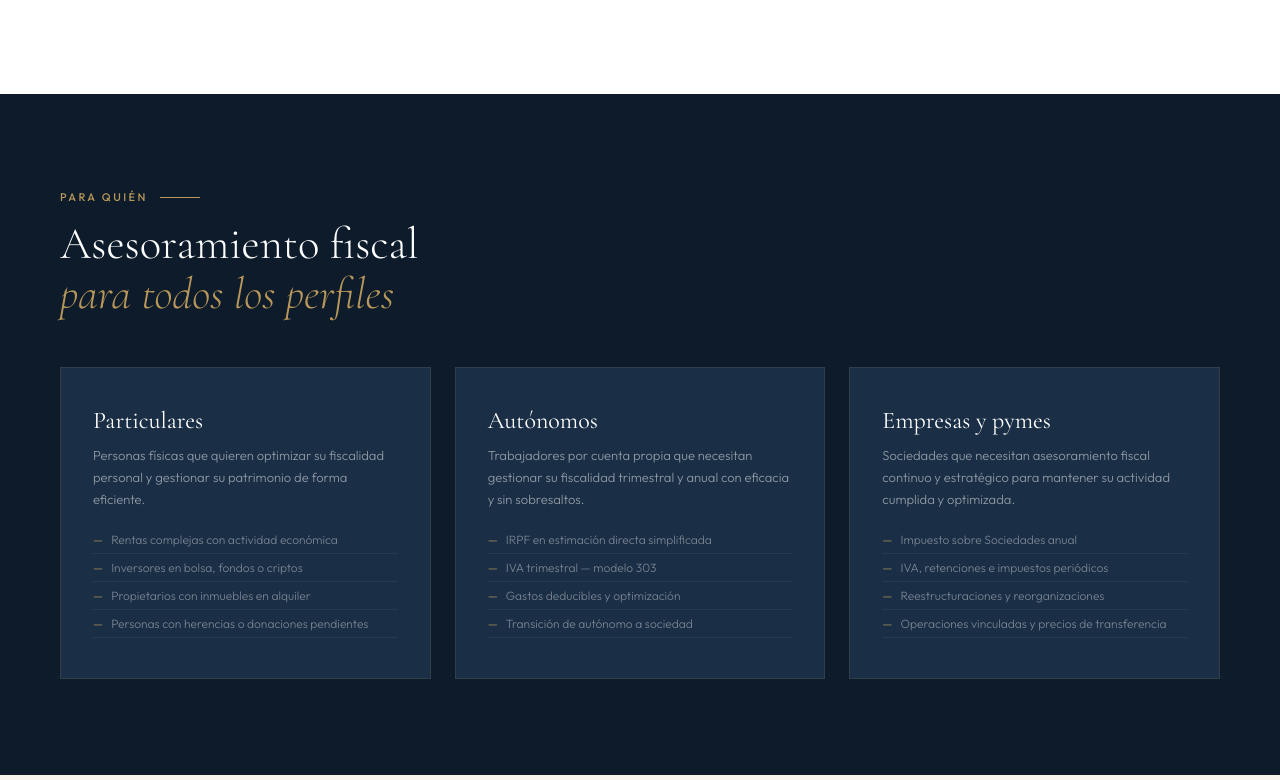
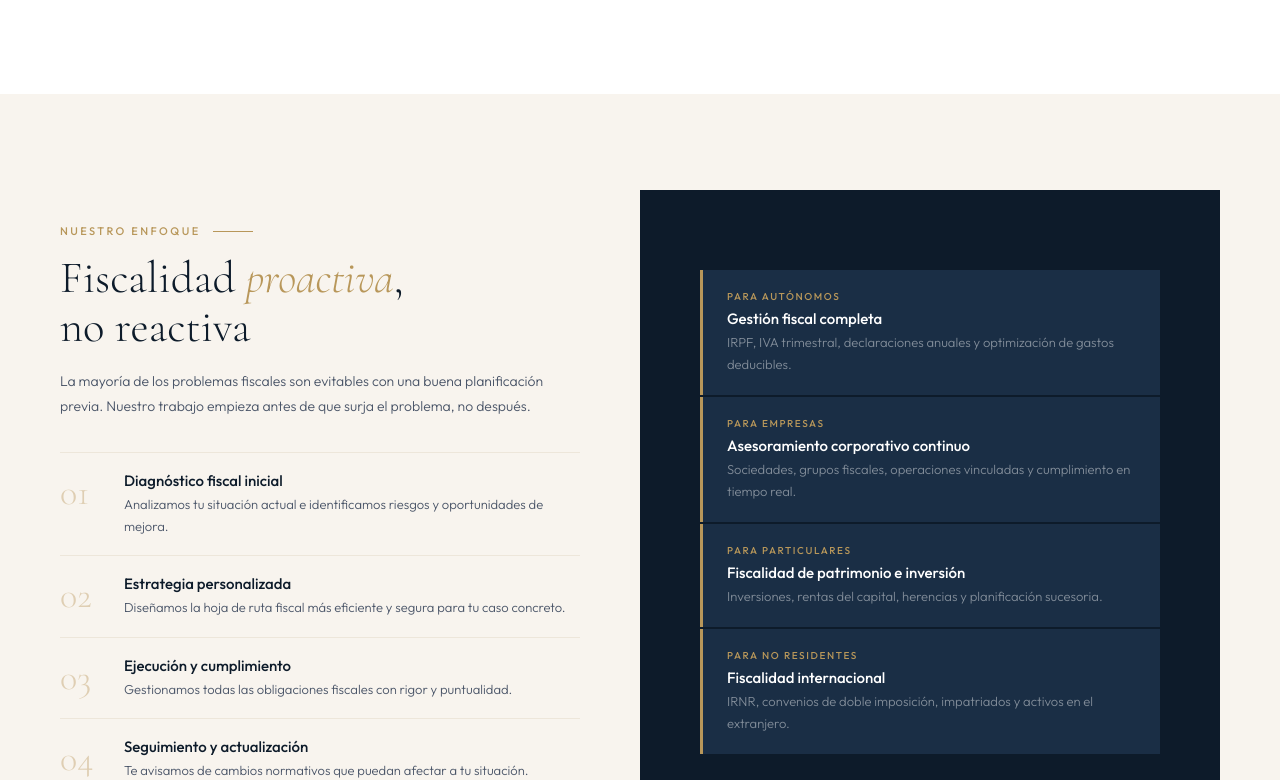
Before and after one commit to Ivanrm01/IRM-Abogados, a Next.js app: page /fiscal in a window 1280 px wide. Shown: the part 1655-2435 px from the top of the page. Built offline with nearby package versions, Linux system fonts and the light colour scheme.

Commit message:
Update page.jsx

```diff
--- a/app/fiscal/page.jsx
+++ b/app/fiscal/page.jsx
@@ -13,12 +13,6 @@ const serviciosFiscales = [
   { n:'04', t:'Patrimonio, Sucesiones y Donaciones', d:'Planificación y liquidación de los impuestos que afectan a la transmisión y titularidad del patrimonio personal y familiar.', items:['Impuesto sobre el Patrimonio','Liquidación de herencias','Donaciones entre particulares','Planificación sucesoria','Optimización por comunidades autónomas'] },
   { n:'05', t:'Defensa ante la AEAT', d:'Representación y defensa en inspecciones, comprobaciones, procedimientos sancionadores y reclamaciones económico-administrativas.', items:['Inspecciones tributarias','Recursos de reposición','Reclamaciones ante el TEAR/TEAC','Reducción y anulación de sanciones','Recursos contencioso-administrativos'] },
   { n:'06', t:'Planificación y optimización fiscal', d:'Estrategia fiscal preventiva para reducir legalmente tu carga impositiva. Estructuración de operaciones y aprovechamiento de todos los incentivos disponibles.', items:['Planificación fiscal anual','Reestructuraciones empresariales','Fiscalidad internacional — IRNR','Convenios de doble imposición','Régimen de impatriados'] },
-]
-
-const perfiles = [
-  { t:'Particulares', d:'Personas físicas que quieren optimizar su fiscalidad personal y gestionar su patrimonio de forma eficiente.', items:['Rentas complejas con actividad económica','Inversores en bolsa, fondos o criptos','Propietarios con inmuebles en alquiler','Personas con herencias o donaciones pendientes'] },
-  { t:'Autónomos', d:'Trabajadores por cuenta propia que necesitan gestionar su fiscalidad trimestral y anual con eficacia y sin sobresaltos.', items:['IRPF en estimación directa simplificada','IVA trimestral — modelo 303','Gastos deducibles y optimización','Transición de autónomo a sociedad'] },
-  { t:'Empresas y pymes', d:'Sociedades que necesitan asesoramiento fiscal continuo y estratégico para mantener su actividad cumplida y optimizada.', items:['Impuesto sobre Sociedades anual','IVA, retenciones e impuestos periódicos','Reestructuraciones y reorganizaciones','Operaciones vinculadas y precios de transferencia'] },
 ]
 
 const faqs = [
@@ -72,20 +66,6 @@ export default function FiscalPage() {
               <h3 className={styles.sfTitle}>{s.t}</h3>
               <p className={styles.sfDesc}>{s.d}</p>
               <ul className={styles.sfList}>{s.items.map(i => <li key={i}>{i}</li>)}</ul>
-            </div>
-          ))}
-        </div>
-      </section>
-
-      <section className={styles.paraQuien}>
-        <div className={styles.eyebrow2}>Para quién</div>
-        <h2 className={styles.sectionTitleLight}>Asesoramiento fiscal<br /><em>para todos los perfiles</em></h2>
-        <div className={styles.pqGrid}>
-          {perfiles.map(p => (
-            <div key={p.t} className={styles.pqCard}>
-              <h3 className={styles.pqTitle}>{p.t}</h3>
-              <p className={styles.pqDesc}>{p.d}</p>
-              <ul className={styles.pqList}>{p.items.map(i => <li key={i}>{i}</li>)}</ul>
             </div>
           ))}
         </div>
```
